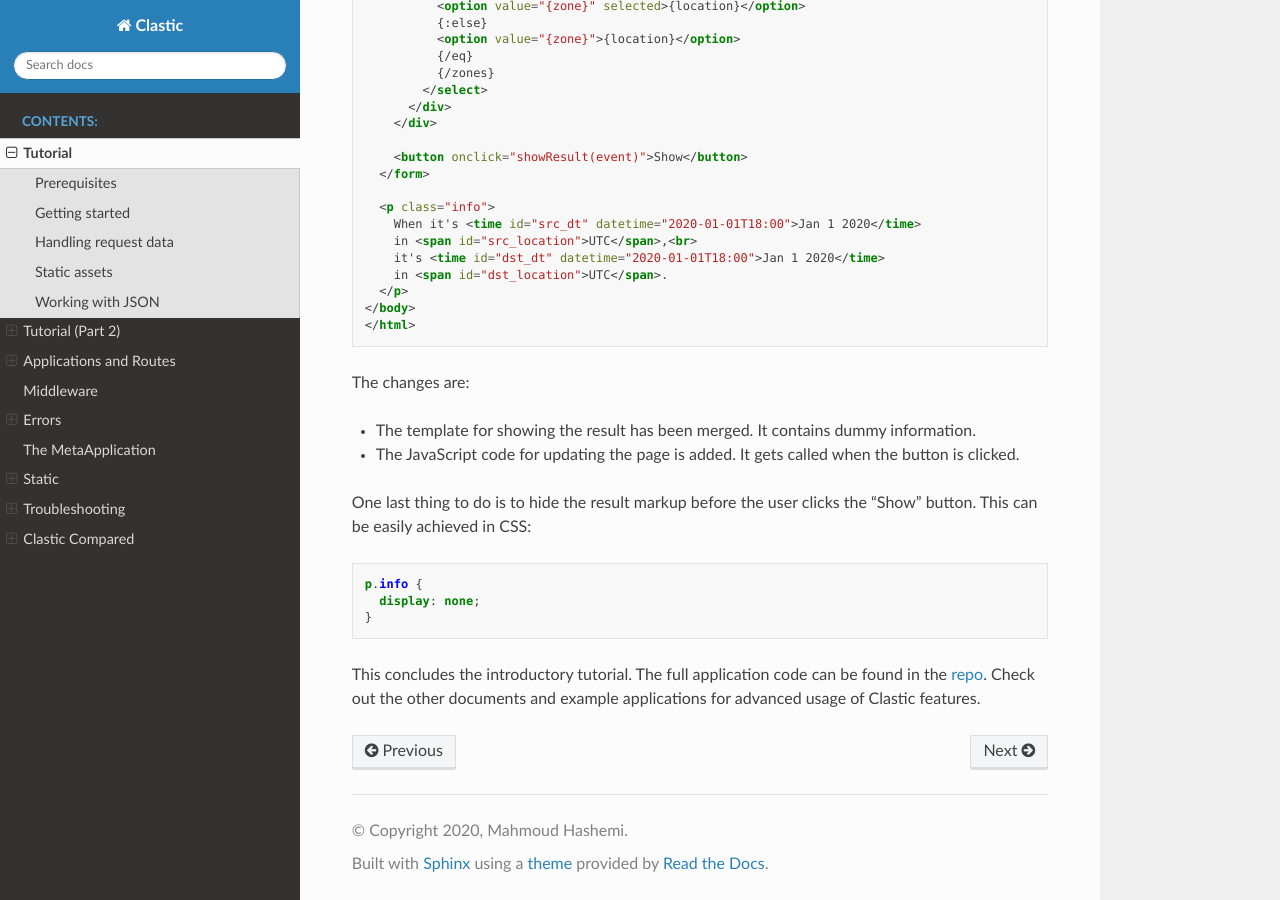
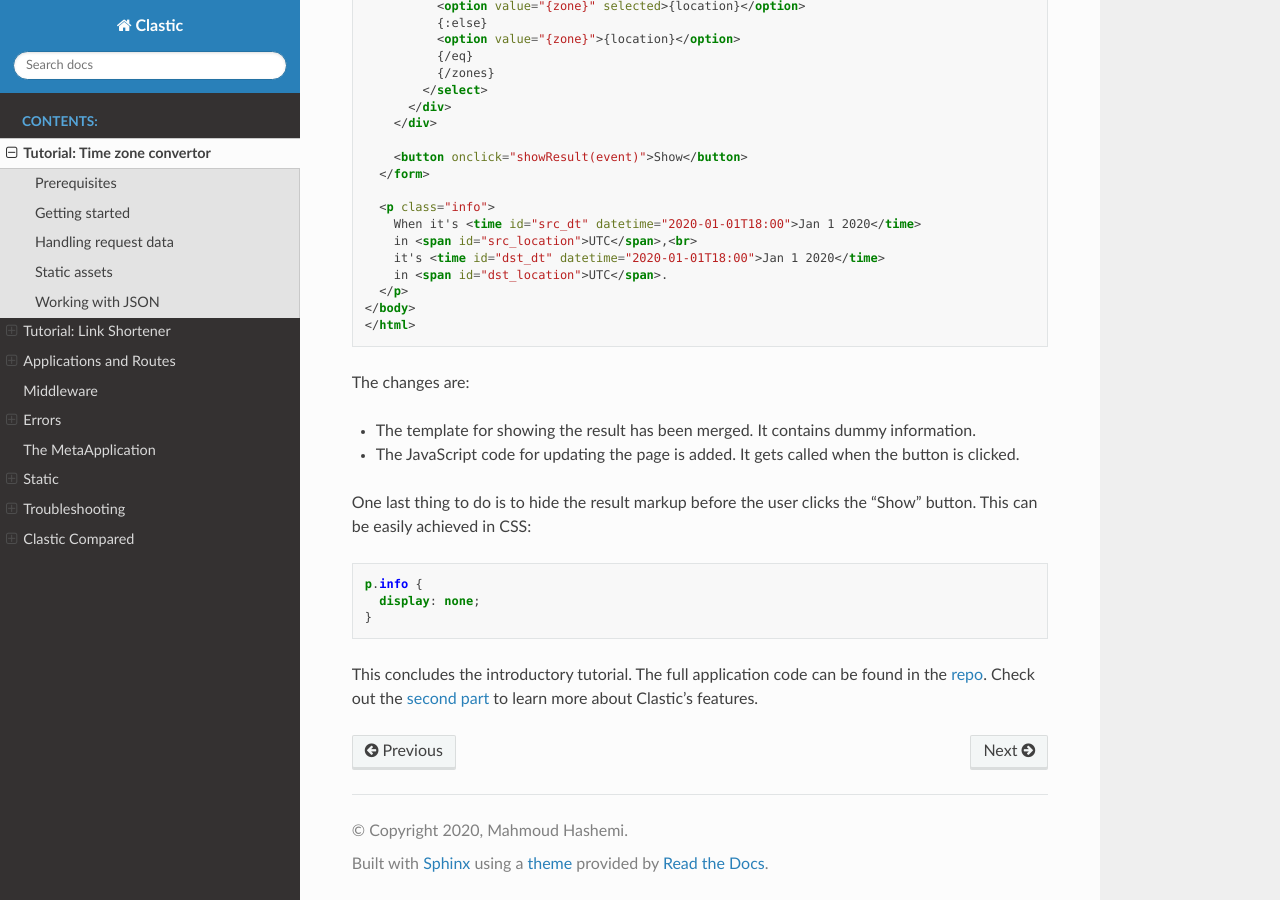
Before and after one commit to mahmoud/clastic, a Sphinx documentation site: the page built from docs/tutorial.rst, in a window 1280 px wide and 900 px high, scrolled down 9862 px. Built offline with Sphinx 7.4.7 and the Read the Docs theme 2.0.0, drawn with Linux system fonts in a browser that asks for light colours; some of the changed text lies outside the part shown.

Commit message:
change tutorial titles

```diff
--- a/docs/index.rst
+++ b/docs/index.rst
@@ -40,7 +40,7 @@ Then get to building your first application!
 Getting Started
 ---------------
 
-Check out our :doc:`tutorial` for more.
+Check out our :doc:`Tutorial <tutorial>` for more.
 
 .. toctree::
    :maxdepth: 2
--- a/docs/tutorial-part2.rst
+++ b/docs/tutorial-part2.rst
@@ -1,5 +1,5 @@
-Tutorial (Part 2)
-=================
+Tutorial: Link Shortener
+========================
 
 
 .. note::
--- a/docs/tutorial.rst
+++ b/docs/tutorial.rst
@@ -1,5 +1,5 @@
-Tutorial
-========
+Tutorial: Time zone convertor
+=============================
 
 
 .. note::
@@ -629,8 +629,8 @@ This can be easily achieved in CSS:
 
 This concludes the introductory tutorial.
 The full application code can be found in the `repo`_.
-Check out the other documents and example applications
-for advanced usage of Clastic features.
+Check out the :doc:`second part <tutorial-part2>`
+to learn more about Clastic's features.
 
 
 .. _List of tz database time zones: https://en.wikipedia.org/wiki/List_of_tz_database_time_zones
```
